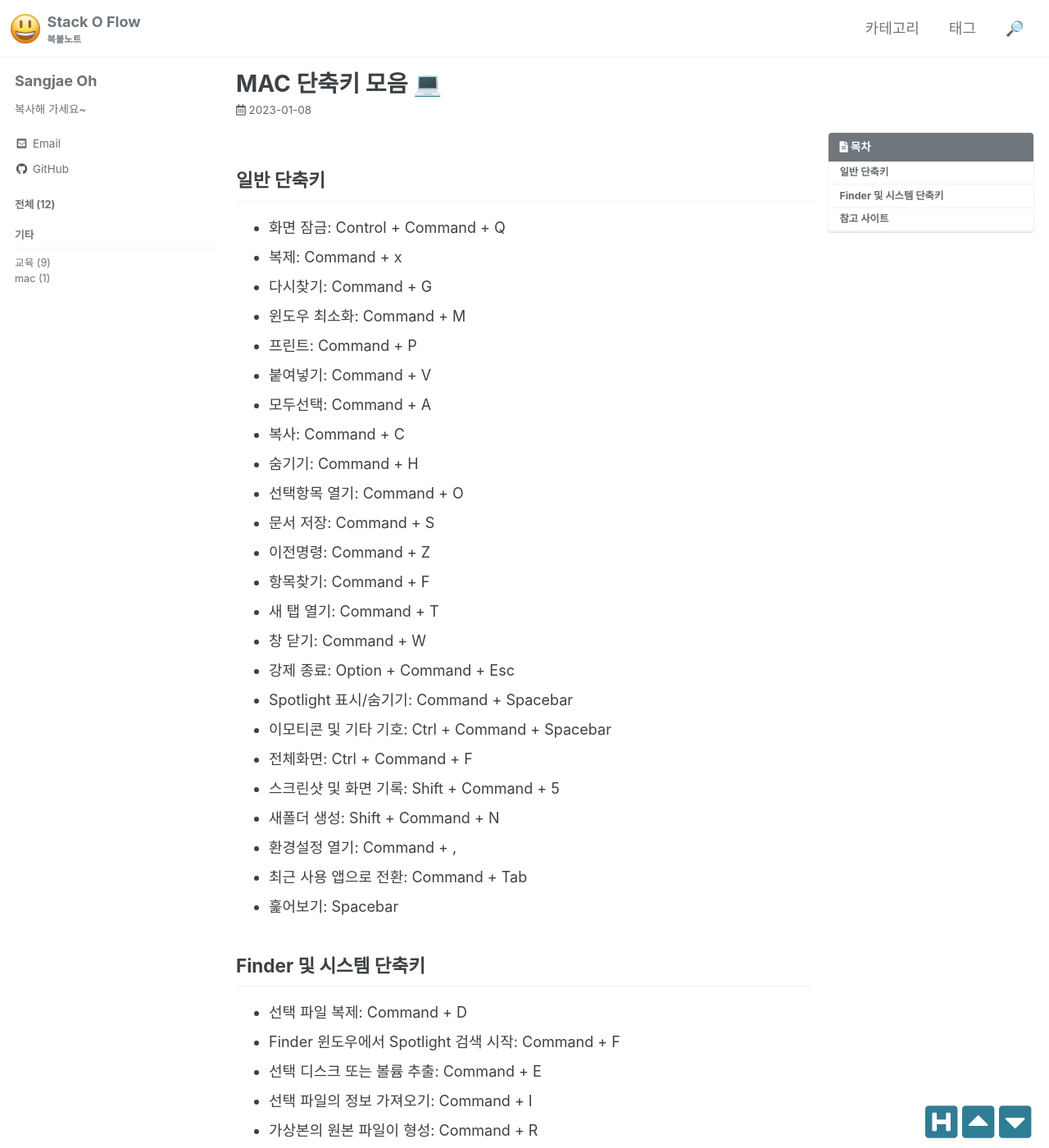
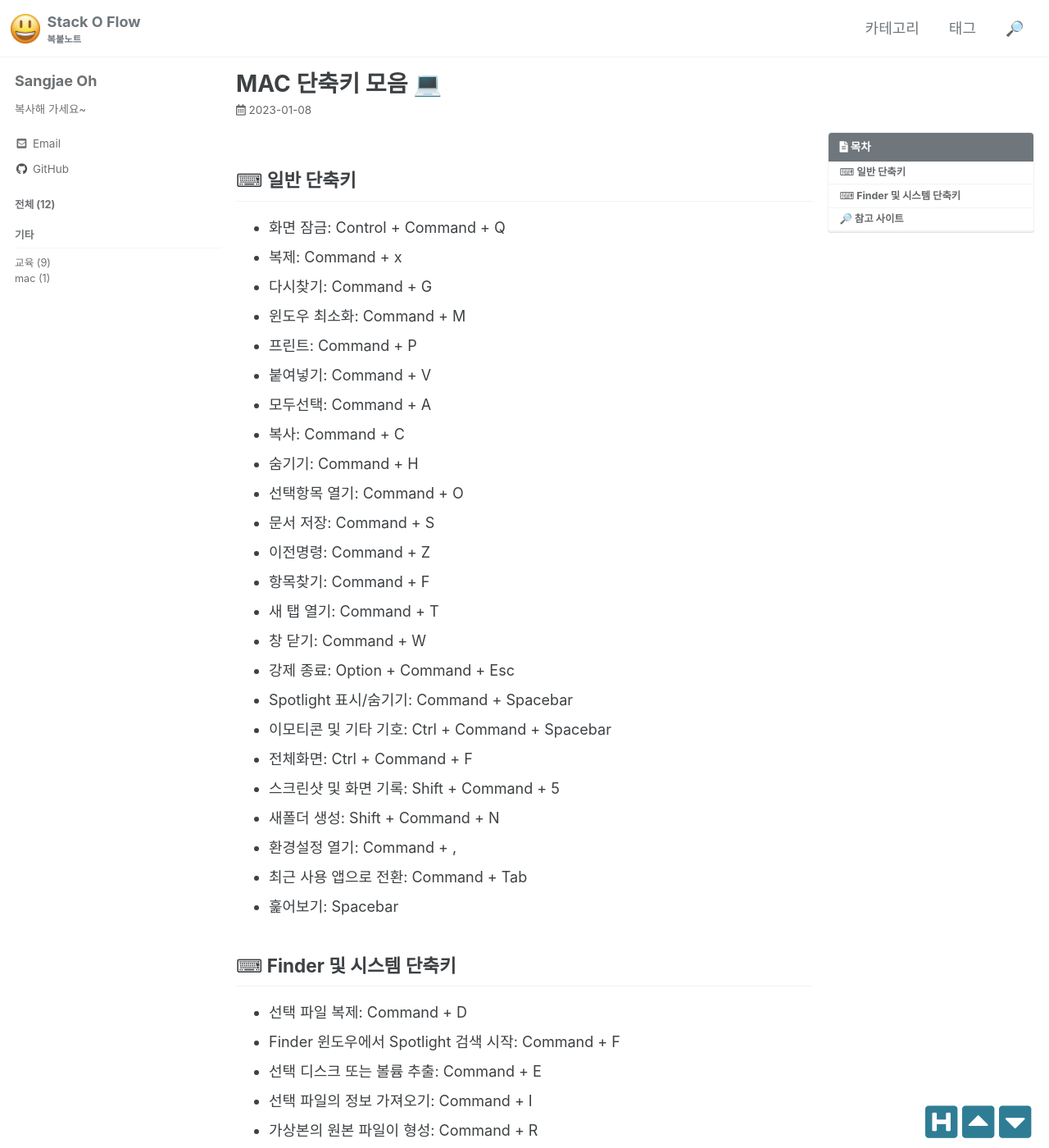
Before and after one commit to sangjaeoh/sangjaeoh.github.io, a Jekyll site: the page built from _posts/etc/mac/2023-01-08-hotkey.md, in a window 1280 px wide and 1400 px high. Shown: the whole window at 82% size. Built offline with Jekyll 4.4.1, drawn with Linux system fonts in a browser that asks for light colours; cached includes are drawn as plain includes; comment, search, counter and statistics services are not loaded.

```diff
--- a/_posts/etc/mac/2023-01-08-hotkey.md
+++ b/_posts/etc/mac/2023-01-08-hotkey.md
@@ -9,7 +9,7 @@ toc_sticky: true
 ---
 
 
-## 일반 단축키
+## ⌨ 일반 단축키
 - 화면 잠금: Control + Command + Q
 - 복제: Command + x
 - 다시찾기: Command + G
@@ -36,7 +36,7 @@ toc_sticky: true
 - 훑어보기: Spacebar
 
 
-## Finder 및 시스템 단축키
+## ⌨ Finder 및 시스템 단축키
 - 선택 파일 복제: Command + D
 - Finder 윈도우에서 Spotlight 검색 시작: Command + F
 - 선택 디스크 또는 볼륨 추출: Command + E
@@ -58,5 +58,5 @@ toc_sticky: true
 
 
 
-## 참고 사이트
+## 🔎 참고 사이트
 [invaiz 블로그](https://www.invaiz.com/blog/?q=YToxOntzOjEyOiJrZXl3b3JkX3R5cGUiO3M6MzoiYWxsIjt9&bmode=view&idx=12577409&t=board){:target="_blank"}
```
Also changed, not shown: 19 other files.
